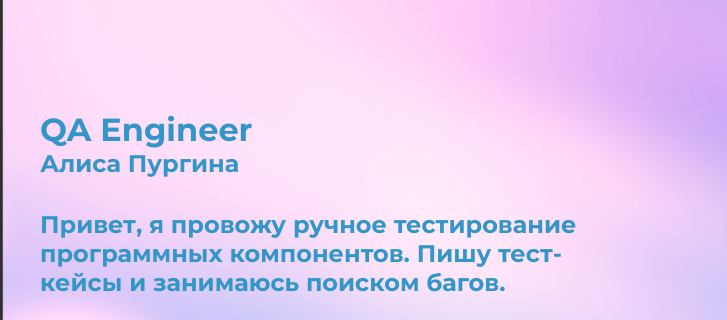
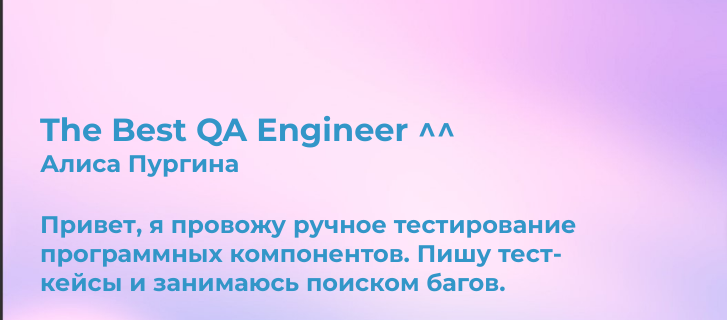
Before and after one commit to AlisaPhoenix/Business-card-website-, a plain HTML site: page index.html in a window 1280 px wide. Shown: the part 162-482 px from the top of the page, 0-727 px from the left. Drawn offline with nearby package versions, Linux system fonts and the light colour scheme.

Commit message:
изменения

```diff
--- a/index.html
+++ b/index.html
@@ -38,7 +38,7 @@
     class="hero__about">
       <h1
       class="hero__about">
-      <h1 style="color:rgb(50,150,200);">QA Engineer
+      <h1 style="color:rgb(50,150,200);">  The Best QA Engineer ^^
 
       </h2>
     <h2
```
